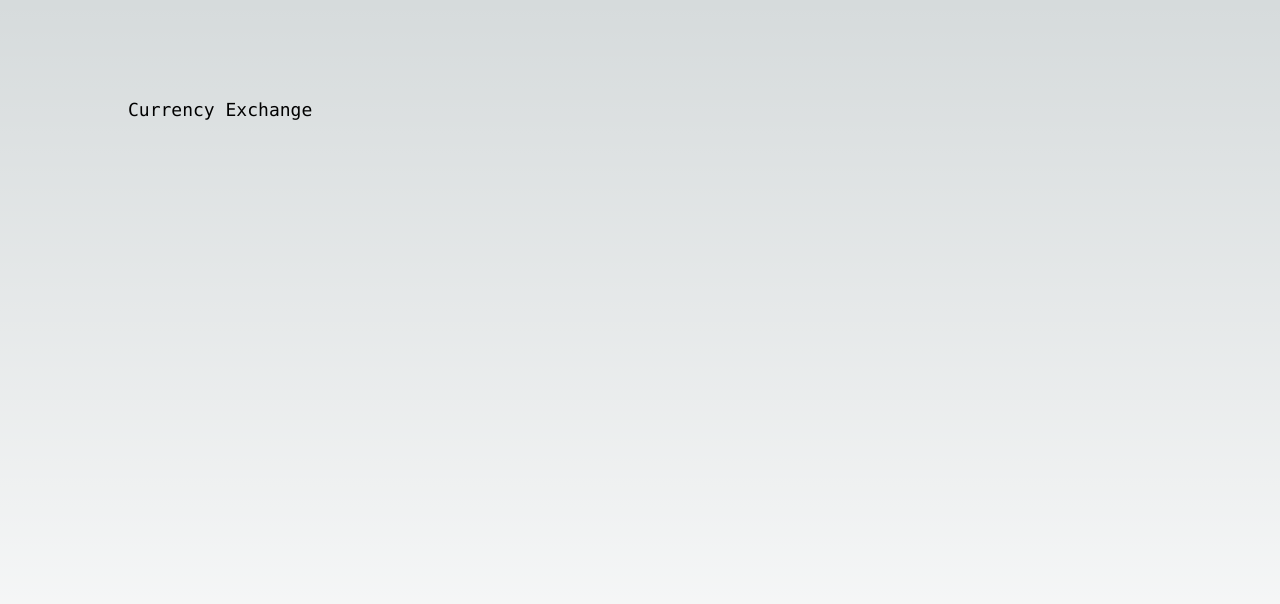
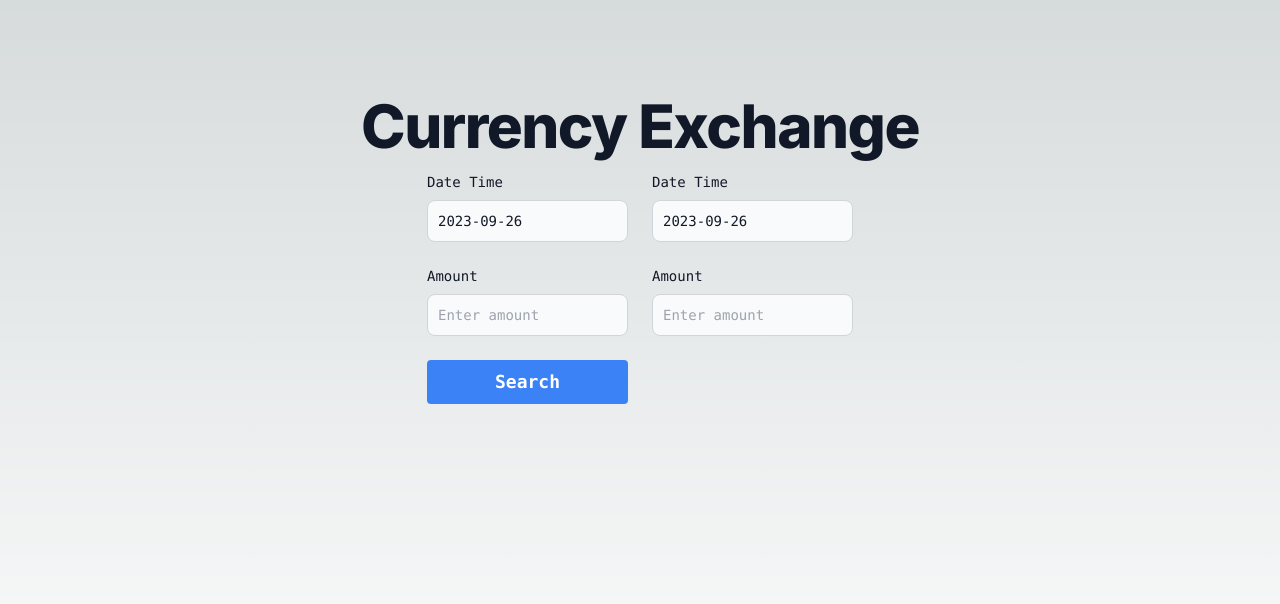
Before and after one commit to cjand225/currency-exchange-rate-frontend, a Next.js app: page / in a window 1280 px wide. Shown: the top 604 px of the page. Built offline with nearby package versions, Linux system fonts and the light colour scheme.

Commit message:
Updated page entry point on page component

```diff
--- a/src/app/page.tsx
+++ b/src/app/page.tsx
@@ -1,9 +1,13 @@
+"use client";
+import App from "./components/App";
+
 export default function Home() {
   return (
-    <main className="flex min-h-screen flex-col items-center justify-between p-24">
-      <div className="z-10 max-w-5xl w-full items-center justify-between font-mono text-lg lg:flex">
-        <h1>Currency Exchange</h1>
-      </div>
+    <main className="flex min-h-screen flex-col items-center p-24">
+      <h1 className="mb-4 text-4xl font-extrabold leading-none tracking-tight text-gray-900 md:text-5xl lg:text-6xl">
+        Currency Exchange
+      </h1>
+      <App></App>
     </main>
   );
 }
```
